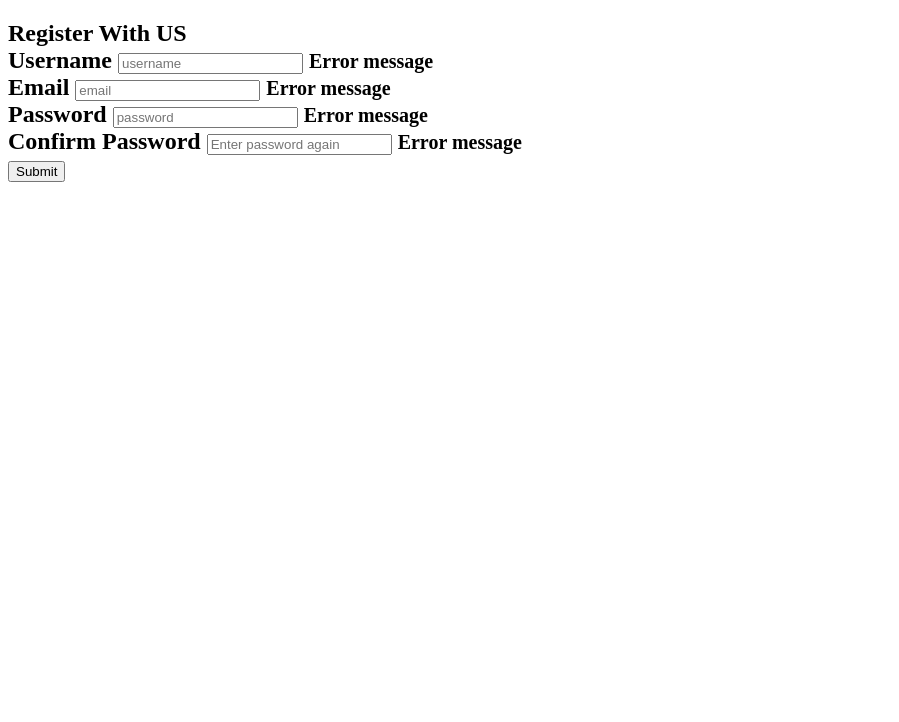
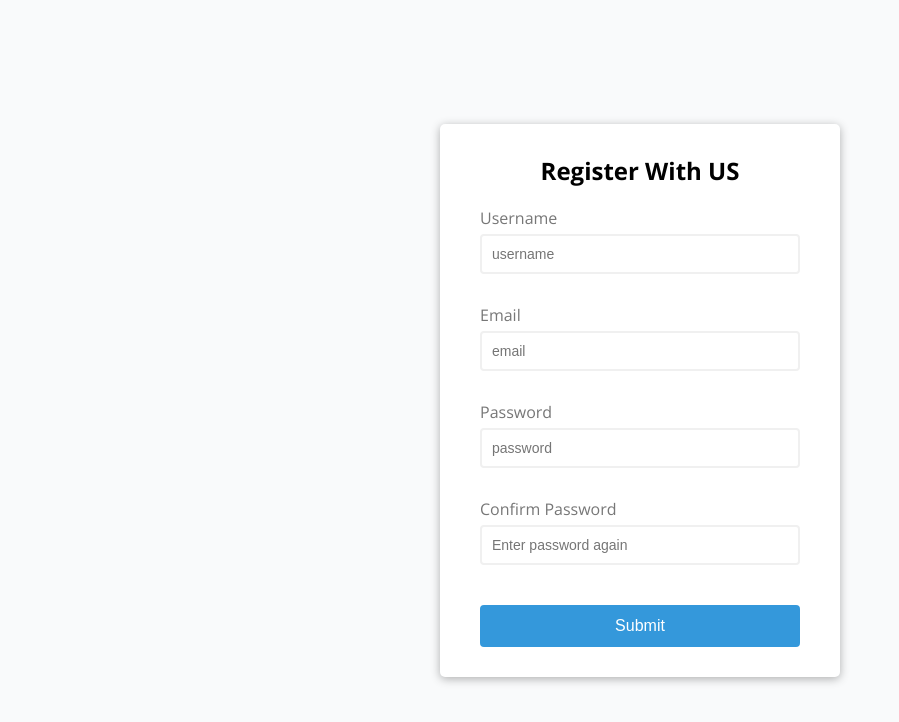
Before and after one commit to aileenchany/form-validator, a plain HTML site: page index.html in a window 1280 px wide. Shown: the whole page, without its empty margins (0-899 px from the left). Drawn offline with nearby package versions, Linux system fonts and the light colour scheme.

Commit message:
Adding css to the form

```diff
--- a/index.html
+++ b/index.html
@@ -4,12 +4,13 @@
   <meta charset="UTF-8">
   <meta http-equiv="X-UA-Compatible" content="IE=edge">
   <meta name="viewport" content="width=device-width, initial-scale=1.0">
-  <title>Format Validator</title>
+  <link rel="stylesheet" href="styles.css">
+  <title>Form Validator</title>
 </head>
 <body>
   <div class="container">
     <form id="form" class="form">
-      <h2>Register With US
+      <h2>Register With US</h2>
         <div class="form-control">
           <label for="username">Username</label>
           <input type="text" id="username" placeholder="username">
--- a/styles.css
+++ b/styles.css
@@ -0,0 +1,98 @@
+@import url('https://fonts.googleapis.com/css2?family=Open+Sans:wght@300;400;600;700;800&display=swap');
+
+:root {
+  --success-color: #2ecc71;
+  --error-color: #e74c3c;
+  --primary-button: #3498db;
+}
+
+
+* {
+  box-sizing: border-box;
+}
+
+body {
+  background-color: #f9fafb;
+  font-family: 'Open Sans', sans-serif;
+  display: flex;
+  align-items: center;
+  justify-content: center;
+  min-height: 100vh;
+  margin: 0;
+}
+
+.container {
+  background: #fff;
+  border-radius: 5px;
+  box-shadow: 0 2px 10px rgba(0, 0 , 0, 0.3);
+  width: 400px;
+}
+
+h2 {
+  text-align: center;
+  margin: 0 0 20px;
+}
+
+.form {
+  padding: 30px 40px;
+}
+
+.form-control {
+  margin-bottom: 10px;
+  padding-bottom: 20px;
+  position: relative;
+}
+
+.form-control label {
+  color: #777;
+  display: block;
+  margin-bottom: 5px;
+}
+
+.form-control input {
+  border: 2px solid #f0f0f0;
+  border-radius: 4px;
+  display: block;
+  width: 100%;
+  padding: 10px;
+  font-size: 14px;
+}
+
+.form-control input:focus {
+  outline: 0;
+  border-color: #777;
+
+}
+
+.form-control.success input {
+  border-color: var(--success-color);
+}
+
+.form-control.error input {
+  border-color: var(--error-color);
+}
+
+.form-control small {
+  color: var(--error-color);
+  position: absolute;
+  bottom: 0;
+  left: 0;
+  visibility: hidden;
+}
+
+.form-control.error small {
+  visibility: visible;
+}
+
+.form button {
+  cursor: pointer;
+  background: var(--primary-button);
+  border: 2px solid var(--primary-button);
+  border-radius: 4px;
+  color: #fff;
+  display: block;
+  font-size: 16px;
+  padding: 10px;
+  margin-top: 20px;
+  width: 100%;
+}
```
